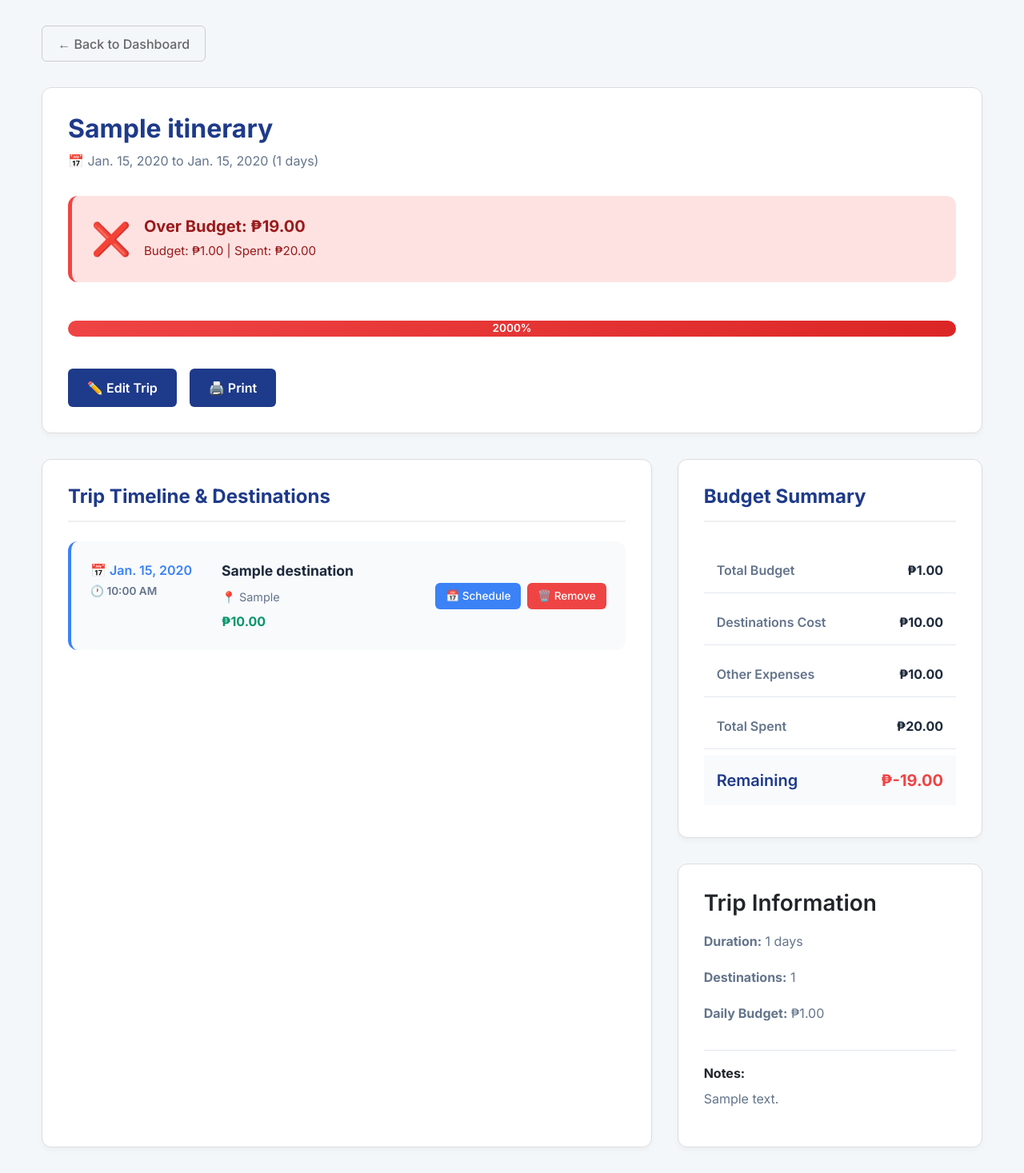
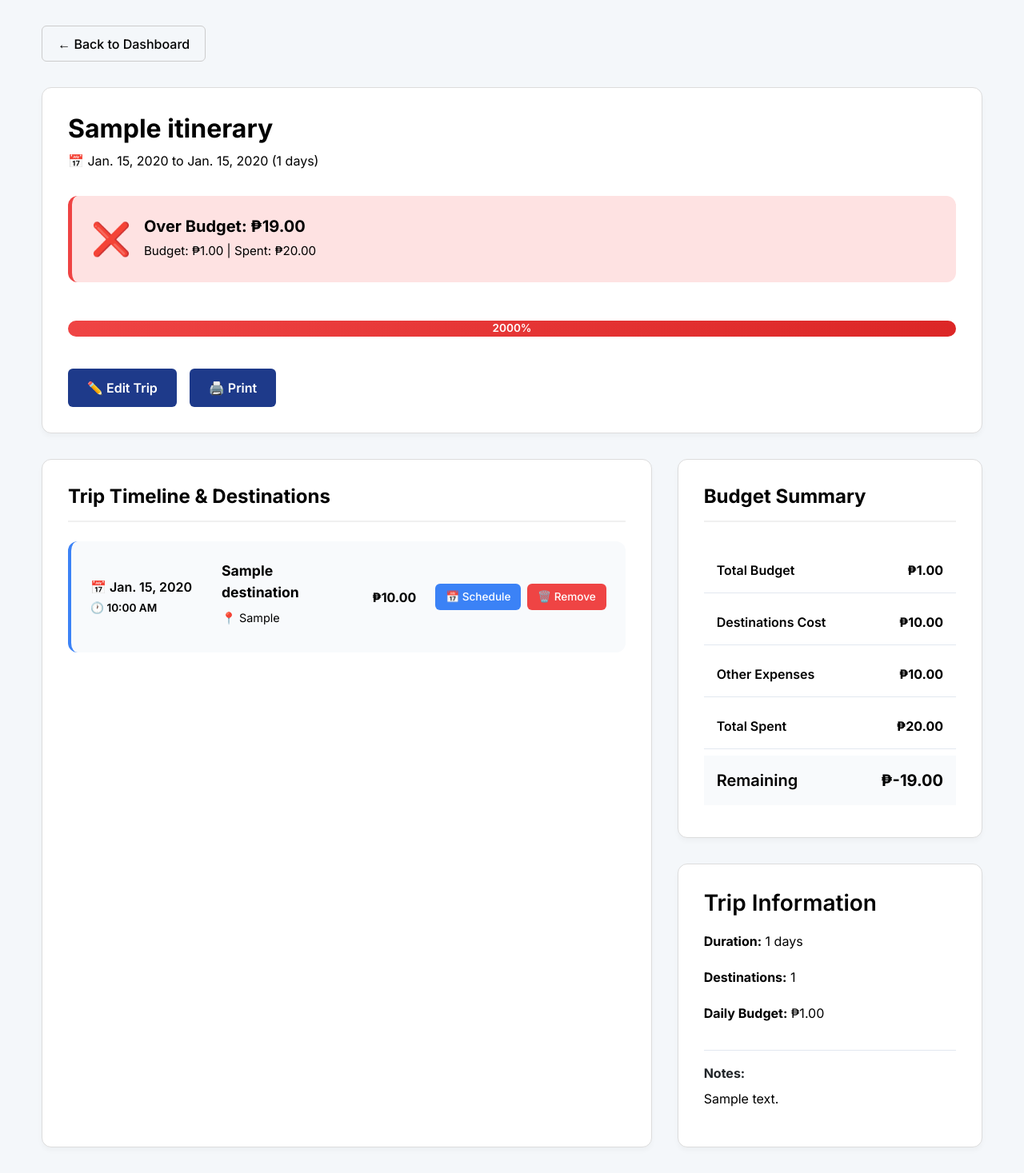
Before and after one commit to lunaria20/smart-trav-plan, a Django app: page /itinerary/1/ in a window 1280 px wide. Shown: the whole page at 80% size. Run offline with Django 5.2, Linux system fonts and the light colour scheme; a user stored in the database is signed in; tables that the repository leaves empty hold one stand-in row (values such as "Sample post").

Commit message:
feature(SmartTrav): updated print output

```diff
--- a/smart_trav_plan/SmartTrav/templates/SmartTrav/accounts/itinerary_detail.html
+++ b/smart_trav_plan/SmartTrav/templates/SmartTrav/accounts/itinerary_detail.html
@@ -11,7 +11,7 @@
         body {
             font-family: 'Inter', sans-serif;
             background: #f4f7fa;
-            color: #333333;
+            color: #000000; /* CHANGED TO BLACK */
             padding-top: 2rem;
         }
         .container { max-width: 1200px; }
@@ -27,22 +27,23 @@
             gap: 1rem;
         }
 
+        /* Text colors inside alerts changed to black */
         .budget-alert.good {
             background: #d1fae5;
             border-color: #10b981;
-            color: #065f46;
+            color: #000000;
         }
 
         .budget-alert.at_risk {
             background: #fef3c7;
             border-color: #f59e0b;
-            color: #92400e;
+            color: #000000;
         }
 
         .budget-alert.over {
             background: #fee2e2;
             border-color: #ef4444;
-            color: #991b1b;
+            color: #000000;
         }
 
         .budget-icon {
@@ -75,7 +76,7 @@
             display: flex;
             align-items: center;
             justify-content: center;
-            color: white;
+            color: white; /* Keep white so it is readable on the colored bar */
             font-weight: 600;
             font-size: 0.85rem;
         }
@@ -97,7 +98,7 @@
         .card-title {
             font-size: 1.5rem;
             font-weight: 700;
-            color: #1e3a8a;
+            color: #000000; /* CHANGED TO BLACK */
             margin-bottom: 1.5rem;
             padding-bottom: 1rem;
             border-bottom: 2px solid #f0f0f0;
@@ -118,6 +119,7 @@
             border-radius: 12px;
             border-left: 4px solid #3b82f6;
             transition: all 0.2s;
+            align-items: center; /* UPDATED: Center items vertically */
         }
 
         .destination-item:hover {
@@ -128,36 +130,40 @@
         .destination-date {
             min-width: 140px;
             font-weight: 600;
-            color: #3b82f6;
+            color: #000000; /* CHANGED TO BLACK */
         }
 
         .destination-time {
             font-size: 0.85rem;
-            color: #64748b;
+            color: #000000; /* CHANGED TO BLACK */
             margin-top: 0.25rem;
         }
 
         .destination-info {
-            flex: 1;
+            flex: 1; /* Pushes the cost to the right */
         }
 
         .destination-name {
             font-weight: 700;
             font-size: 1.1rem;
-            color: #1e293b;
+            color: #000000; /* CHANGED TO BLACK */
             margin-bottom: 0.5rem;
         }
 
         .destination-location {
-            color: #64748b;
+            color: #000000; /* CHANGED TO BLACK */
             font-size: 0.9rem;
             margin-bottom: 0.5rem;
         }
 
+        /* UPDATED CLASS FOR ALIGNMENT AND COLOR */
         .destination-cost {
-            color: #059669;
+            color: #000000; /* CHANGED TO BLACK */
             font-weight: 700;
             font-size: 1rem;
+            text-align: right;
+            min-width: 110px;
+            margin-left: auto;
         }
 
         .destination-actions {
@@ -184,13 +190,13 @@
 
         .budget-table td:first-child {
             font-weight: 600;
-            color: #64748b;
+            color: #000000; /* CHANGED TO BLACK */
         }
 
         .budget-table td:last-child {
             text-align: right;
             font-weight: 700;
-            color: #1e293b;
+            color: #000000; /* CHANGED TO BLACK */
         }
 
         .budget-table tr.total {
@@ -199,14 +205,14 @@
 
         .budget-table tr.total td {
             font-size: 1.25rem;
-            color: #1e3a8a;
+            color: #000000; /* CHANGED TO BLACK */
             border-bottom: none;
         }
 
         /* Buttons */
         .btn-back {
             background: transparent;
-            color: #666666;
+            color: #000000; /* CHANGED TO BLACK */
             border: 1px solid #cccccc;
             border-radius: 6px;
             font-weight: 500;
@@ -218,7 +224,7 @@
 
         .btn-back:hover {
             background: #e9ecef;
-            color: #333333;
+            color: #000000;
         }
 
         .btn-primary {
@@ -316,7 +322,7 @@
             font-weight: 600;
             margin-bottom: 0.5rem;
             display: block;
-            color: #1e293b;
+            color: #000000; /* CHANGED TO BLACK */
         }
 
         .form-control {
@@ -325,6 +331,7 @@
             border: 1px solid #cbd5e1;
             border-radius: 6px;
             font-size: 0.95rem;
+            color: #000000;
         }
 
         .form-control:focus {
@@ -336,12 +343,27 @@
         .no-destinations {
             text-align: center;
             padding: 3rem;
-            color: #94a3b8;
+            color: #000000; /* CHANGED TO BLACK */
         }
 
+        /* Print styles remain largely same but ensure colors are black */
         @media print {
             .no-print { display: none !important; }
-            body { background: white; }
+
+            @page {
+                size: legal portrait;
+                margin: 15mm;
+            }
+
+            body {
+                background: white;
+                font-family: 'Times New Roman', Times, serif;
+                font-size: 10pt;
+                line-height: 1.3;
+                color: #000;
+                padding: 0;
+            }
+            /* ... (rest of print styles are inherently black) ... */
         }
     </style>
 </head>
@@ -352,10 +374,10 @@
         </div>
 
         <div class="card">
-            <h1 style="font-size: 2rem; font-weight: 700; color: #1e3a8a; margin-bottom: 0.5rem;">
+            <h1 style="font-size: 2rem; font-weight: 700; color: #000000; margin-bottom: 0.5rem;">
                 {{ itinerary.title }}
             </h1>
-            <p style="color: #64748b; margin-bottom: 2rem;">
+            <p style="color: #000000; margin-bottom: 2rem;">
                 📅 {{ itinerary.start_date }} to {{ itinerary.end_date }} ({{ trip_days }} days)
             </p>
 
@@ -406,11 +428,16 @@
                                 📅 Not Scheduled
                             {% endif %}
                         </div>
+
                         <div class="destination-info">
                             <div class="destination-name">{{ item.destination.name }}</div>
                             <div class="destination-location">📍 {{ item.destination.location }}</div>
-                            <div class="destination-cost">₱{{ item.calculated_price|floatformat:2 }}</div>
                         </div>
+
+                        <div class="destination-cost">
+                            ₱{{ item.calculated_price|floatformat:2 }}
+                        </div>
+
                         <div class="destination-actions no-print">
                             <button class="btn-sm btn-edit"
                                     onclick="openScheduleModal({{ item.id }}, '{{ item.destination.name }}', '{{ item.visit_date|default:'' }}', '{{ item.visit_time|default:'' }}')">
@@ -458,7 +485,7 @@
                         </tr>
                         <tr class="total">
                             <td>Remaining</td>
-                            <td style="color: {% if budget_remaining < 0 %}#ef4444{% else %}#059669{% endif %}">
+                            <td style="color: #000000;">
                                 ₱{{ budget_remaining|floatformat:2 }}
                             </td>
                         </tr>
@@ -466,8 +493,8 @@
                 </div>
 
                 <div class="card">
-                    <h3 style="font-weight: 600; margin-bottom: 1rem;">Trip Information</h3>
-                    <div style="color: #64748b; line-height: 1.8;">
+                    <h3 style="font-weight: 600; margin-bottom: 1rem; color: #000;">Trip Information</h3>
+                    <div style="color: #000000; line-height: 1.8;">
                         <p><strong>Duration:</strong> {{ trip_days }} days</p>
                         <p><strong>Destinations:</strong> {{ itinerary_destinations|length }}</p>
                         <p><strong>Daily Budget:</strong> ₱{{ daily_budget|floatformat:2 }}</p>
@@ -475,7 +502,7 @@
                     {% if itinerary.notes %}
                     <div style="margin-top: 1rem; padding-top: 1rem; border-top: 1px solid #e2e8f0;">
                         <strong>Notes:</strong>
-                        <p style="color: #64748b; margin-top: 0.5rem;">{{ itinerary.notes }}</p>
+                        <p style="color: #000000; margin-top: 0.5rem;">{{ itinerary.notes }}</p>
                     </div>
                     {% endif %}
                 </div>
@@ -486,12 +513,12 @@
     <div id="scheduleModal" class="modal">
         <div class="modal-content">
             <div class="modal-header">
-                <h3 style="margin: 0; font-weight: 700;">Schedule Visit</h3>
+                <h3 style="margin: 0; font-weight: 700; color: #000;">Schedule Visit</h3>
                 <button class="close-modal" onclick="closeScheduleModal()">&times;</button>
             </div>
             <form method="post" id="scheduleForm">
                 {% csrf_token %}
-                <p style="margin-bottom: 1.5rem; color: #64748b;">
+                <p style="margin-bottom: 1.5rem; color: #000000;">
                     Set visit date for <strong id="destinationName"></strong>
                 </p>
                 <div class="form-group">
@@ -499,7 +526,7 @@
                     <input type="date" name="visit_date" id="visitDate" class="form-control"
                            min="{{ itinerary.start_date|date:'Y-m-d' }}"
                            max="{{ itinerary.end_date|date:'Y-m-d' }}" required>
-                    <small style="color: #64748b; margin-top: 0.5rem; display: block;">
+                    <small style="color: #000000; margin-top: 0.5rem; display: block;">
                         Must be between {{ itinerary.start_date }} and {{ itinerary.end_date }}
                     </small>
                 </div>
```
